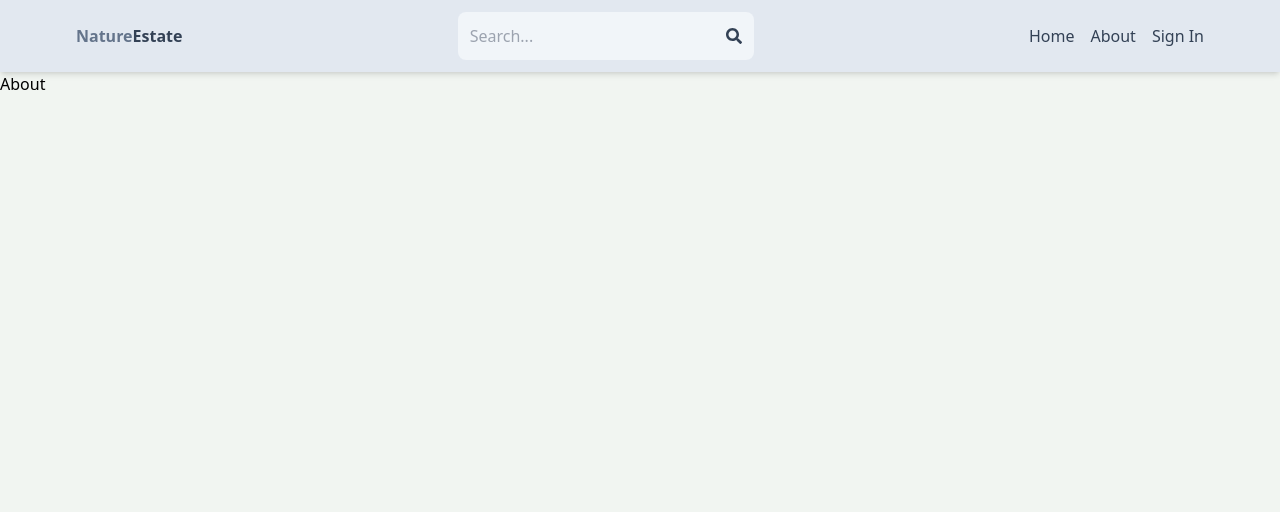
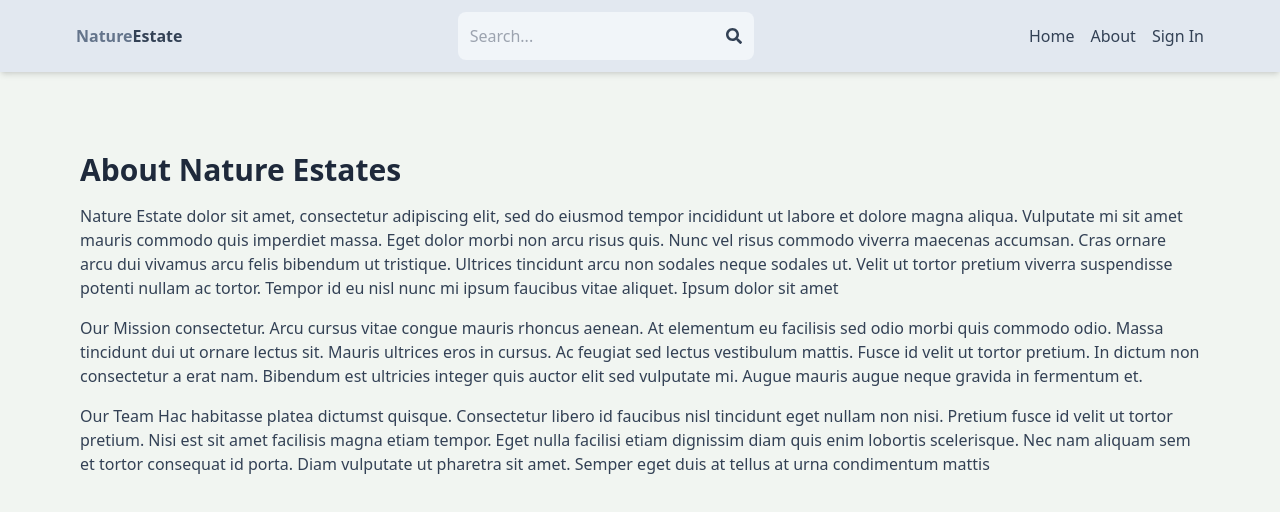
Before and after one commit to codexNature/NatureEstate, a React (Vite) app in the folder Client/: page /about in a window 1280 px wide. Shown: the top 512 px of the page. Built offline with nearby package versions, Linux system fonts and the light colour scheme; no server answers.

Commit message:
complete about page

```diff
--- a/Client/index.html
+++ b/Client/index.html
@@ -2,9 +2,8 @@
 <html lang="en">
   <head>
     <meta charset="UTF-8" />
-    <link rel="icon" type="image/svg+xml" href="/vite.svg" />
     <meta name="viewport" content="width=device-width, initial-scale=1.0" />
-    <title>Nature Real Estate</title>
+    <title>Nature Estate</title>
   </head>
   <body>
     <div id="root"></div>
--- a/Client/src/Pages/About.jsx
+++ b/Client/src/Pages/About.jsx
@@ -2,8 +2,39 @@ import React from 'react'
 
 export default function About() {
   return (
-    <div>
-      <h1>About</h1>
+    <div className='py-20 px-4 max-w-6xl mx-auto'>
+      <h1 className="text-3xl font-bold mb-4 text-slate-800">
+        About Nature Estates
+      </h1>
+      <p className="mb-4 text-slate-700">
+        Nature Estate dolor sit amet, consectetur adipiscing elit, sed do
+        eiusmod tempor incididunt ut labore et dolore magna aliqua. Vulputate mi
+        sit amet mauris commodo quis imperdiet massa. Eget dolor morbi non arcu
+        risus quis. Nunc vel risus commodo viverra maecenas accumsan. Cras
+        ornare arcu dui vivamus arcu felis bibendum ut tristique. Ultrices
+        tincidunt arcu non sodales neque sodales ut. Velit ut tortor pretium
+        viverra suspendisse potenti nullam ac tortor. Tempor id eu nisl nunc mi
+        ipsum faucibus vitae aliquet. Ipsum dolor sit amet
+      </p>
+
+      <p className="mb-4 text-slate-700">
+        Our Mission consectetur. Arcu cursus vitae congue mauris rhoncus aenean.
+        At elementum eu facilisis sed odio morbi quis commodo odio. Massa
+        tincidunt dui ut ornare lectus sit. Mauris ultrices eros in cursus. Ac
+        feugiat sed lectus vestibulum mattis. Fusce id velit ut tortor pretium.
+        In dictum non consectetur a erat nam. Bibendum est ultricies integer
+        quis auctor elit sed vulputate mi. Augue mauris augue neque gravida in
+        fermentum et.
+      </p>
+
+      <p className="mb-4 text-slate-700">
+        Our Team Hac habitasse platea dictumst quisque. Consectetur libero id
+        faucibus nisl tincidunt eget nullam non nisi. Pretium fusce id velit ut
+        tortor pretium. Nisi est sit amet facilisis magna etiam tempor. Eget
+        nulla facilisi etiam dignissim diam quis enim lobortis scelerisque. Nec
+        nam aliquam sem et tortor consequat id porta. Diam vulputate ut pharetra
+        sit amet. Semper eget duis at tellus at urna condimentum mattis
+      </p>
     </div>
-  )
+  );
 }
```
